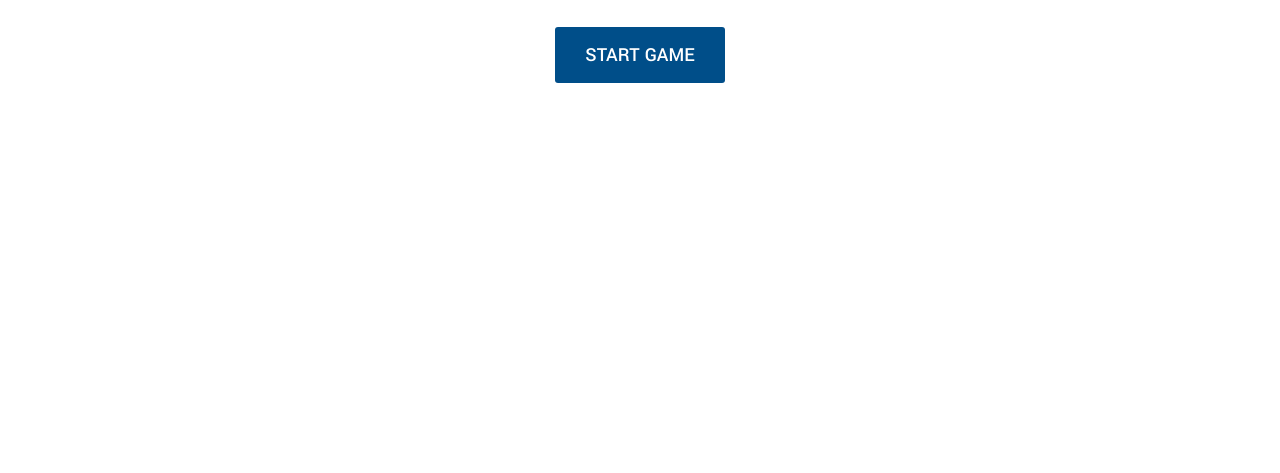
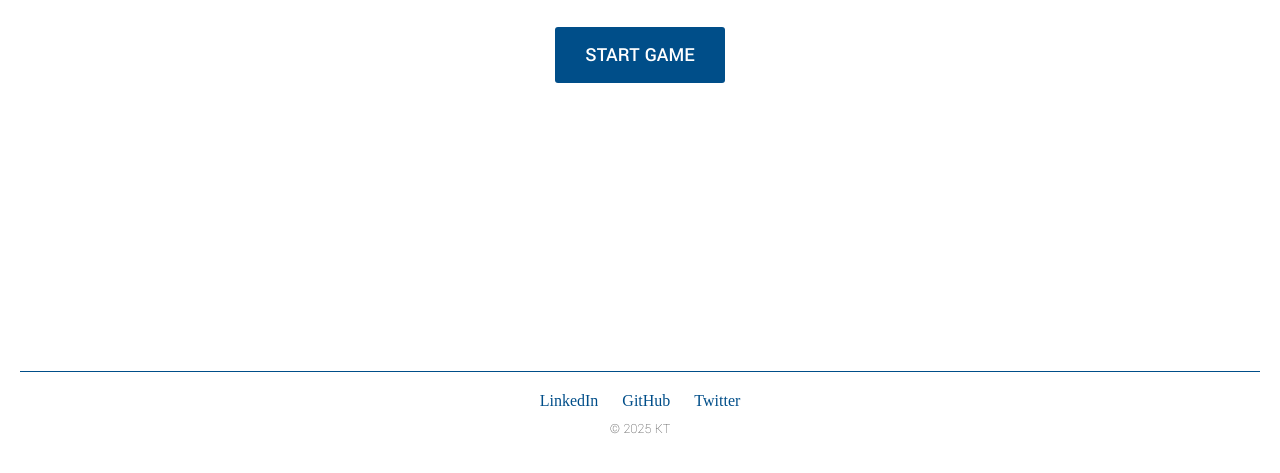
Before and after one commit to B0lt5/Memory-Game, a plain HTML site: page index.html in a window 1280 px wide. Shown: the part 449-922 px from the top of the page. Before the commit the page ends 840 px from the top, so only its background shows below. Drawn offline with Linux system fonts and the light colour scheme; files whose address does not match are found by name.

Commit message:
Added Footer with Social Links

```diff
--- a/index.html
+++ b/index.html
@@ -46,6 +46,17 @@
     </div>
   </div>
 
+  <footer class="footer">
+        <div class="container">
+            <div class="social-links">
+                <a>LinkedIn</a>
+                <a href="https://github.com/B0lt5" target="_blank">GitHub</a>
+                <a href="https://x.com/oluwakitan17466" target="_blank">Twitter</a>
+            </div>
+            <p>&copy; 2025 KT</p>
+        </div>
+    </footer>
+
   <script>
     window.va =
       window.va ||
--- a/styles.css
+++ b/styles.css
@@ -337,3 +337,28 @@ body.dark-mode #start-page button:hover {
   background-color: #004E89;
   color: #9DD1F1;
 }
+
+.footer {
+    color: #004E89;
+    text-align: center;
+    padding: 20px 0;
+    border-top: 1px solid #004E89;
+  }
+
+.social-links a {
+  color: #004E89;
+  text-decoration: none;
+  margin: 0 10px;
+  font-size: 16px;
+  transition: color 0.3s ease;
+}
+
+.social-links a:hover {
+  color: grey;
+}
+
+.footer p {
+  color: #333;
+  margin-top: 10px;
+  font-size: 14px;
+}
```
